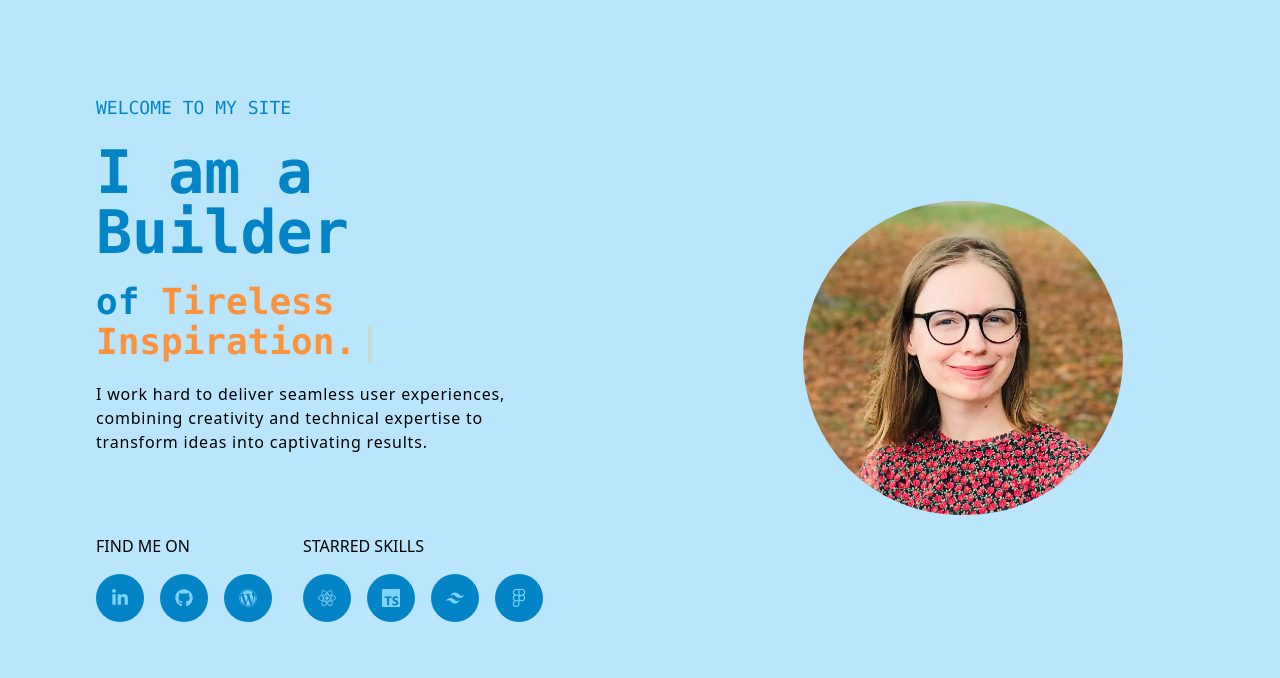
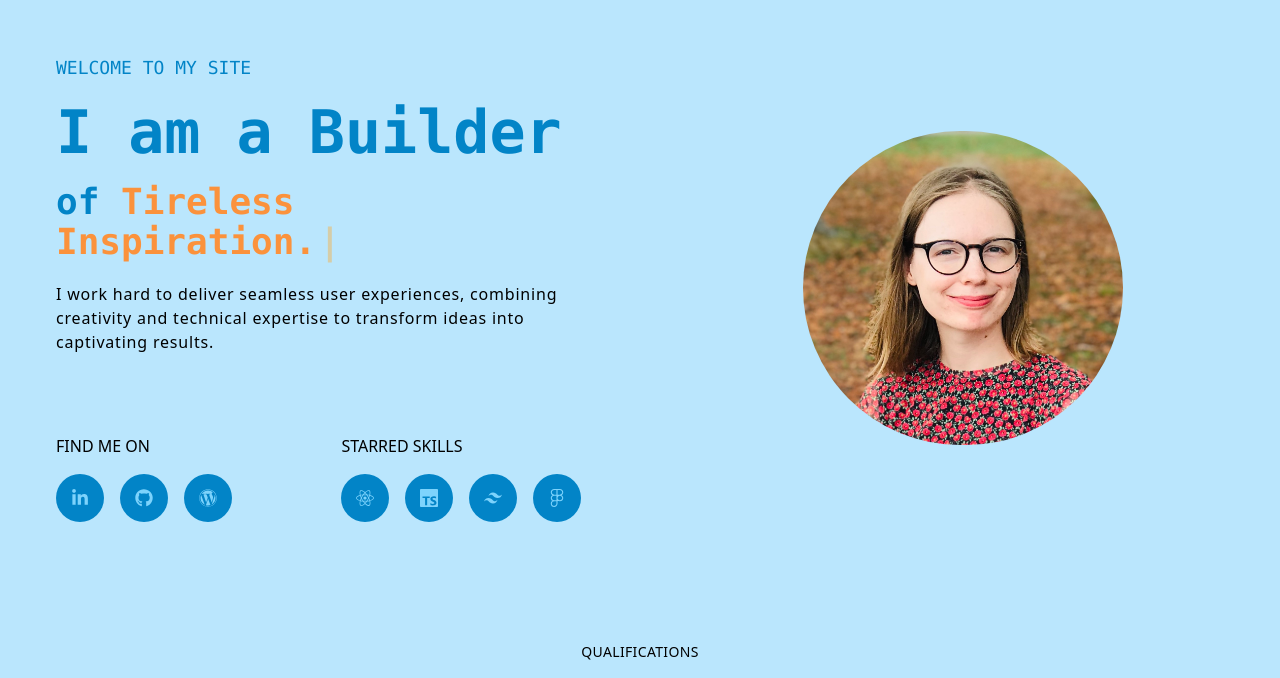
Before and after one commit to Hack3r-han/Portfolio, a React (Vite) app: page / in a window 1280 px wide. Shown: the part 886-1564 px from the top of the page. Built offline with nearby package versions, Linux system fonts and the light colour scheme.

Commit message:
Adjust padding of banner

```diff
--- a/src/components/LeftBanner.tsx
+++ b/src/components/LeftBanner.tsx
@@ -11,7 +11,7 @@ const LeftBanner = () => {
     delaySpeed: 2000,
   });
   return (
-    <section className="w-full lgl:w-1/2 flex flex-col gap-20 p-20">
+    <section className="w-full lgl:w-1/2 flex flex-col gap-20 p-10">
       <div className="flex flex-col gap-5">
         <h4 className=" text-lg font-mono font-normal text-sky-600">WELCOME TO MY SITE</h4>
         <h1 className="text-6xl font-mono font-bold text-sky-600">
```
